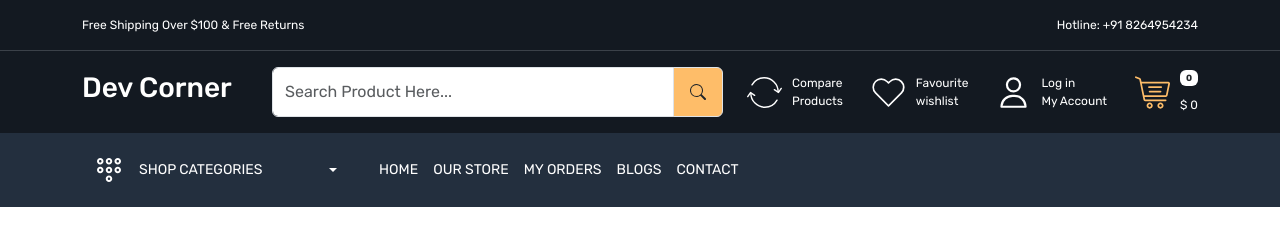
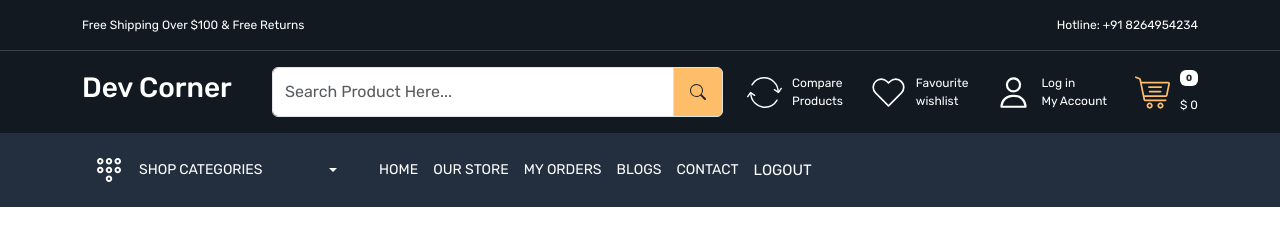
Before and after one commit to nxhawk/mern-ecommerce, a React (Create React App) app in the folder frontend/: page / in a window 1280 px wide. Shown: the top 249 px of the page. Built offline with nearby package versions, Linux system fonts and the light colour scheme; no server answers.

Commit message:
logout handle

```diff
--- a/frontend/src/components/Header.js
+++ b/frontend/src/components/Header.js
@@ -24,6 +24,10 @@ const Header = () => {
     setTotal(sum);
   }, [cartState])
 
+  const handleLogout = () => {
+    localStorage.clear();
+    window.location.reload();
+  }
   return (
     <>
       <header className='header-top-strip py-3'>
@@ -122,6 +126,10 @@ const Header = () => {
                     <NavLink className="" to='/my-orders'>My Orders</NavLink>
                     <NavLink className="" to='/blogs'>Blogs</NavLink>
                     <NavLink className="" to='/contact'>Contact</NavLink>
+                    <button className='border border-0 bg-transparent text-white text-uppercase' type='button'
+                      onClick={handleLogout}
+                      style={{ fontSize: '15px' }}
+                    >Logout</button>
                   </div>
                 </div>
               </div>
```
